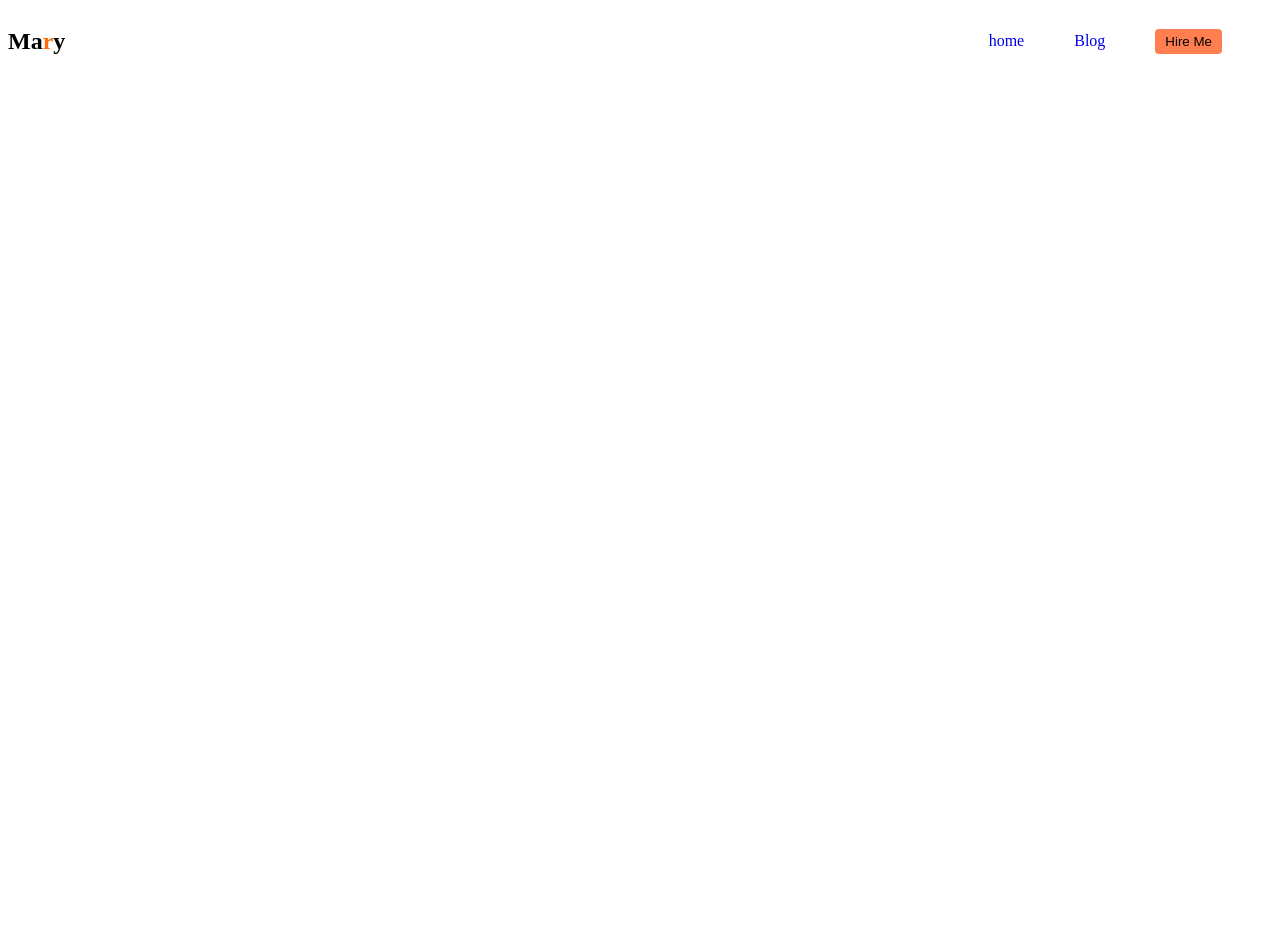
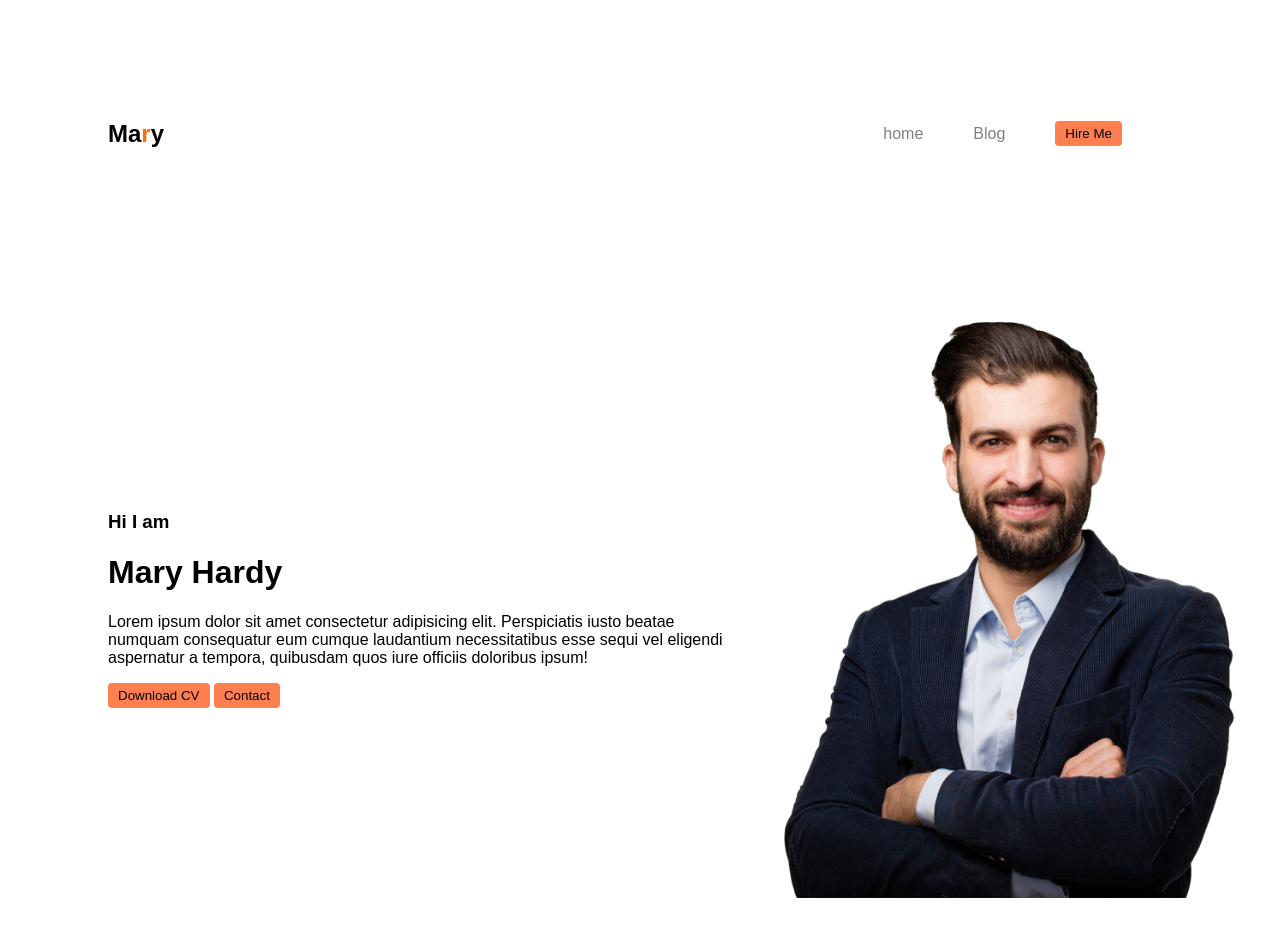
Before and after one commit to naimrezap/WEB-DEV-COURSE, a plain HTML site: page m-1/day-4/portfolio/index.html in a window 1280 px wide. Before the commit the page ends 800 px from the top, so only its background shows below. Drawn offline with Linux system fonts and the light colour scheme.

Commit message:
for 5th day

```diff
--- a/m-1/day-4/portfolio/index.html
+++ b/m-1/day-4/portfolio/index.html
@@ -8,8 +8,10 @@
 </head>
 <body>
     <header>
+
         <nav>
             <h2>Ma<span class="orange">r</span>y</h2>
+
             <ul>
                 <li><a href="home.html">home</a></li>
                 <li><a href="blog.html">Blog</a></li>
@@ -18,6 +20,26 @@
             </ul>
 
         </nav>
+
+        <div class="banner">
+            <div class="banner-header">
+                <h3>Hi I am</h3>
+                <h1>Mary Hardy</h1>
+                <p>Lorem ipsum dolor sit amet consectetur adipisicing elit.
+                     Perspiciatis iusto beatae numquam consequatur eum cumque laudantium necessitatibus esse sequi vel
+                     eligendi aspernatur
+                      a tempora, quibusdam quos iure officiis doloribus ipsum!
+
+                </p>
+                <button class="button">Download CV</button>
+                <button class="button">Contact</button>
+
+            </div>
+            <div>
+                <img class="profile" src="image/hardy.png" alt="Error">
+            </div>
+
+        </div>
 
 
     </header>
--- a/m-1/day-4/portfolio/portfolio.css
+++ b/m-1/day-4/portfolio/portfolio.css
@@ -1,7 +1,13 @@
+body{
+    font-family: sans-serif;
+
+}
+
 nav{
     display: flex;
     justify-content: space-between;
     align-items: center;
+    margin: 100px 100px;
 }
 .orange{
     color: rgba(253,110,10,1);
@@ -17,13 +23,28 @@ nav>ul{
     align-items: center;
     text-decoration: none;
 
+
 }
-nav>ul>li{
+nav li{
     margin-right: 50px;
     list-style: none;
+
 
 
 }
 nav a{
     text-decoration: none;
+    color: gray;
+    font-family: sans-serif;
 }
+.banner{
+    padding:30px 30px 30px 100px;
+    display: flex;
+    align-items: center;
+
+}
+.profile{
+    width: 500px;
+    height: 600px;
+
+}
```
Also changed, not shown: m-1/day-4/portfolio/image/developer.png (added), m-1/day-4/portfolio/image/hardy.png (added), m-1/day-4/portfolio/image/header_bg.png (added), m-1/day-4/portfolio/image/icons/facebook.png (added), m-1/day-4/portfolio/image/icons/insta.png (added), m-1/day-4/portfolio/image/icons/js.png (added), m-1/day-4/portfolio/image/icons/mongo.png (added), m-1/day-4/portfolio/image/icons/nodejs.png (added), m-1/day-4/portfolio/image/icons/react.png (added), m-1/day-4/portfolio/image/icons/twitter.png (added).
